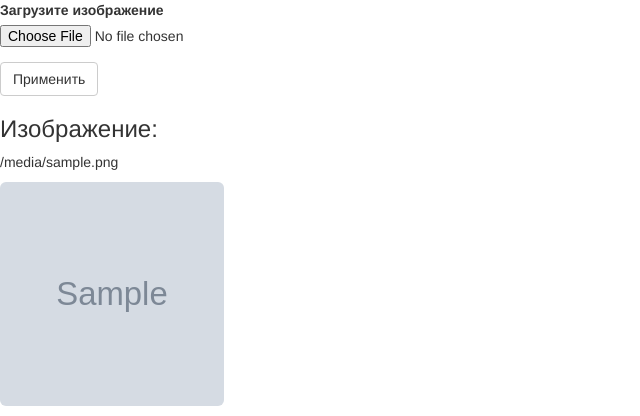
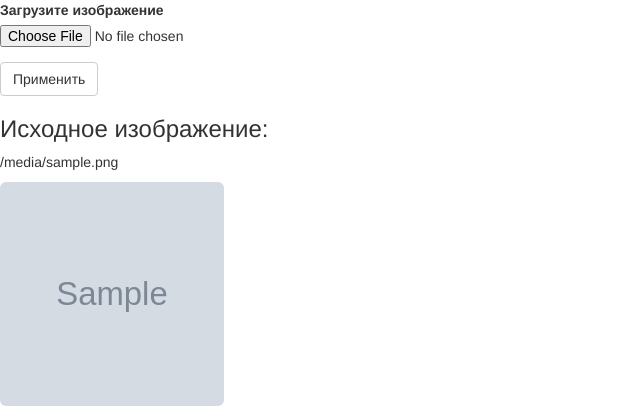
Before and after one commit to Evgeny42/forVlad, a Flask app: template flaskapp/templates/main.html in a window 1280 px wide. Shown: the top 416 px of the page, without its empty margins (0-640 px from the left). Run offline with Flask 2, Linux system fonts and the light colour scheme; the template is opened without the code that fills it: values that come from a table or form of the project are taken from there, most other values are stand-ins (such as "Sample title", 1, 10 or a date in 2020); grey boxes marked "Sample" are stand-in pictures; some libraries are stand-ins or nearby versions.

Commit message:
Update main.html

```diff
--- a/flaskapp/templates/main.html
+++ b/flaskapp/templates/main.html
@@ -7,13 +7,13 @@
 {% if image %}
 <table>
  <tr>
-  <h3>Изображение: </h3>
+  <h3>Исходное изображение: </h3>
   <p>{{image}}
   <p><img src="{{image}}" class="img-rounded" alt="My Image" width = 224 height=224 />
  </tr>
  <tr>
   <h4>График: </h4>
-  <p><img src="{{graph}}" class="img-rounded" alt="My Graph" width = 320 height=260 />
+  <p><img src="{{graph}}" class="img-rounded" alt="My Graph" width = 420 height=300 />
  </tr>
 </table>
 {% endif %}
```
